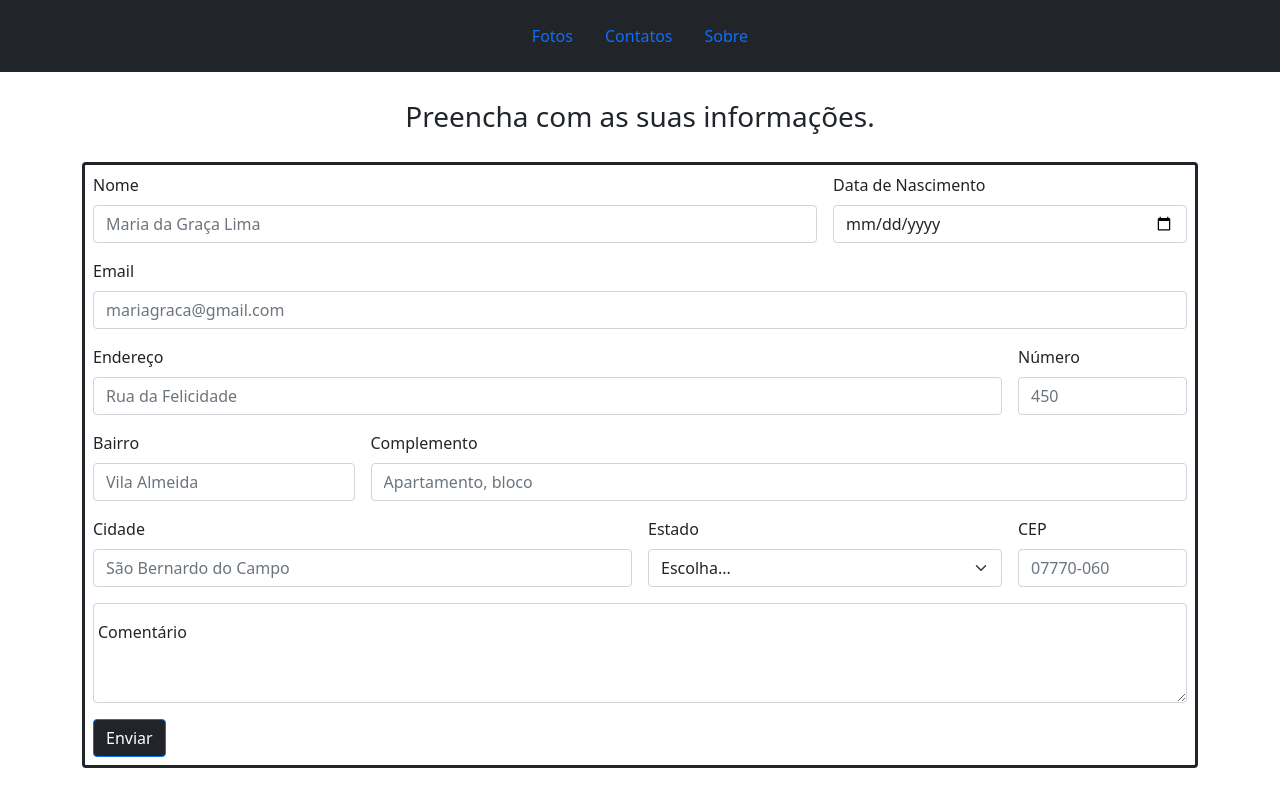
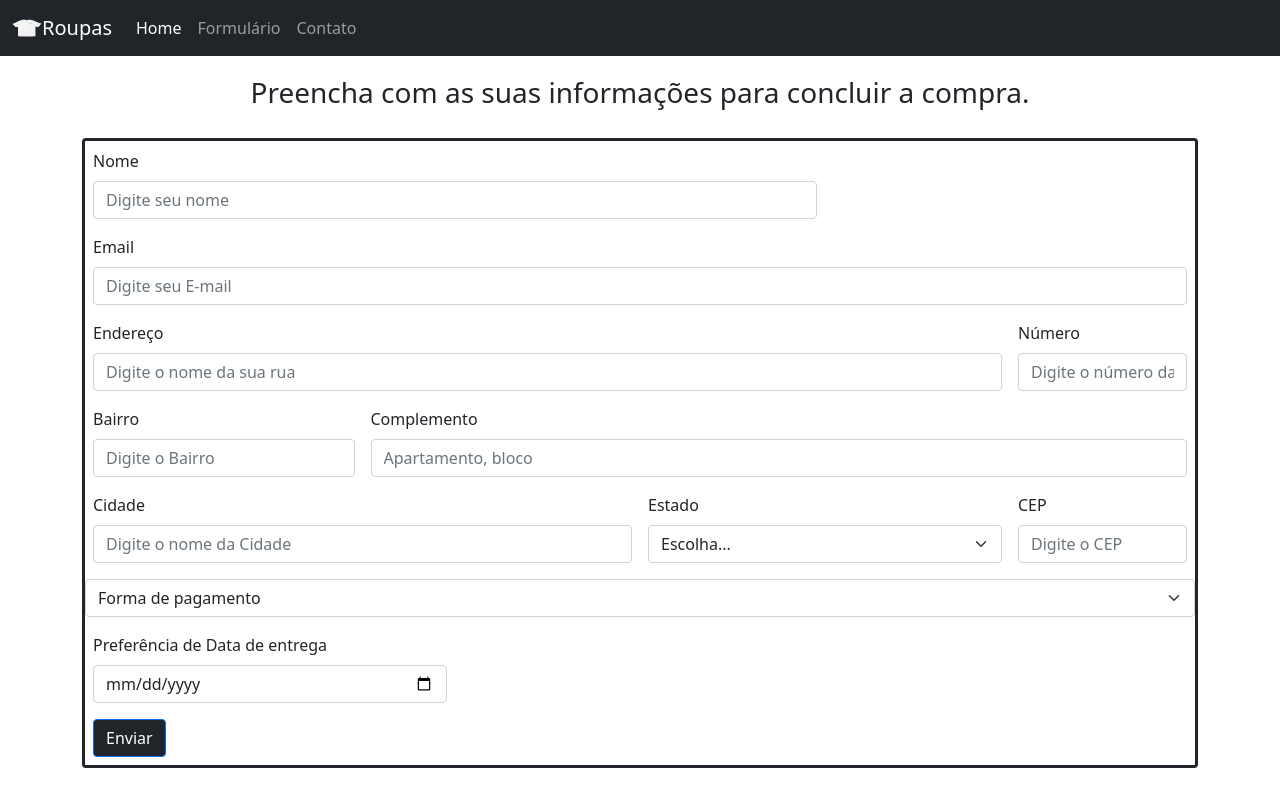
Before and after one commit to Kuro020/Bootstrap, a plain HTML site: page index.html in a window 1280 px wide. Drawn offline with nearby package versions, Linux system fonts and the light colour scheme.

Commit message:
aaaaaaaaaaaaaaaaaa

```diff
--- a/index.html
+++ b/index.html
@@ -13,46 +13,53 @@
 
 <body>
     <!--Navbar-->
-    <ul class="nav justify-content-center bg-dark text-white p-3 mb-2">
+    <nav class="navbar navbar-expand-lg navbar-dark bg-dark">
+        <div class="container-fluid">
+          <img src="img/camiseta.png" alt="" width="30" height="24">
+          <a class="navbar-brand" href="#">Roupas</a>
+          <button class="navbar-toggler" type="button" data-bs-toggle="collapse" data-bs-target="#navbarNav" aria-controls="navbarNav" aria-expanded="false" aria-label="Toggle navigation">
+            <span class="navbar-toggler-icon"></span>
+          </button>
+          <div class="collapse navbar-collapse" id="navbarNav">
+            <ul class="navbar-nav">
               <li class="nav-item">
-            <a class="nav-link active" aria-current="page" href="#">Fotos</a>
+                <a class="nav-link active" aria-current="page" href="#">Home</a>
               </li>
               <li class="nav-item">
-            <a class="nav-link" href="#">Contatos</a>
+                <a class="nav-link" href="#">Formulário</a>
               </li>
               <li class="nav-item">
-            <a class="nav-link" href="#">Sobre</a>
+                <a class="nav-link" href="#">Contato</a>
               </li>
             </ul>
+          </div>
+        </div>
+      </nav>
 
     <!--Grid-->
     <div class="container">
-        <h3>Preencha com as suas informações.</h3>
+        <h3>Preencha com as suas informações para concluir a compra.</h3>
         <div class="border border-3 rounded border-dark p-2">
         <form class="row g-3">
             <div class="col-8">
                 <label for="inputnome" class="form-label">Nome</label>
-                <input type="text" required class="form-control" id="inputnome" placeholder="Maria da Graça Lima">
-            </div>
-            <div class="col-4">
-                <label for="inputdatanasc" class="form-label">Data de Nascimento</label>
-                <input type="date" class="form-control" id="inputdatanasc">
+                <input type="text" required class="form-control" id="inputnome" placeholder="Digite seu nome">
             </div>
             <div class="col-12">
                 <label for="inputemail" class="form-label">Email</label>
-                <input type="email" required class="form-control" id="inputemail" placeholder="mariagraca@gmail.com">
+                <input type="email" required class="form-control" id="inputemail" placeholder="Digite seu E-mail">
             </div>
             <div class="col-10">
                 <label for="inputendereco" class="form-label">Endereço</label>
-                <input type="text" class="form-control" id="inputendereco" placeholder="Rua da Felicidade">
+                <input type="text" class="form-control" id="inputendereco" placeholder="Digite o nome da sua rua">
             </div>
             <div class="col-2">
                 <label for="inputnum" class="form-label">Número</label>
-                <input type="text" class="form-control" id="inputnum" placeholder="450">
+                <input type="text" class="form-control" id="inputnum" placeholder="Digite o número da sua residência">
             </div>
             <div class="col-3">
                 <label for="inputbairro" class="form-label">Bairro</label>
-                <input type="text" class="form-control" id="inputbairro" placeholder="Vila Almeida">
+                <input type="text" class="form-control" id="inputbairro" placeholder="Digite o Bairro">
             </div>
             <div class="col-9">
                 <label for="inputcomplemento" class="form-label">Complemento</label>
@@ -60,7 +67,7 @@
             </div>
             <div class="col-md-6">
                 <label for="inputcidade" class="form-label">Cidade</label>
-                <input type="text" class="form-control" id="inputcidade" placeholder="São Bernardo do Campo">
+                <input type="text" class="form-control" id="inputcidade" placeholder="Digite o nome da Cidade">
             </div>
             <div class="col-md-4">
                 <label for="inputestado" class="form-label">Estado</label>
@@ -98,12 +105,17 @@
             </div>
             <div class="col-md-2">
                 <label for="inputcep" class="form-label">CEP</label>
-                <input type="text" class="form-control" id="inputcep" placeholder="07770-060">
+                <input type="text" class="form-control" id="inputcep" placeholder="Digite o CEP">
             </div>
-            <div class="form-floating">
-                <textarea class="form-control" placeholder="Deixe um comentário" id="inputtexto"
-                    style="height: 100px"></textarea>
-                <label for="inputtexto">Comentário</label>
+            <select class="form-select" aria-label="Default select example">
+                <option selected>Forma de pagamento</option>
+                <option value="1">Débito</option>
+                <option value="2">Crédito</option>
+                <option value="3">Boleto</option>
+            </select>
+            <div class="col-4">
+                <label for="inputdatanasc" class="form-label">Preferência de Data de entrega</label>
+                <input type="date" class="form-control" id="inputdatanasc">
             </div>
             <div class="col-12">
                 <button type="submit" class="btn btn-primary bg-dark">Enviar</button>
```
Also changed, not shown: img/camiseta.png (added), style.css (line endings or trailing spaces). Lines whose indentation alone changed are shown as unchanged.
